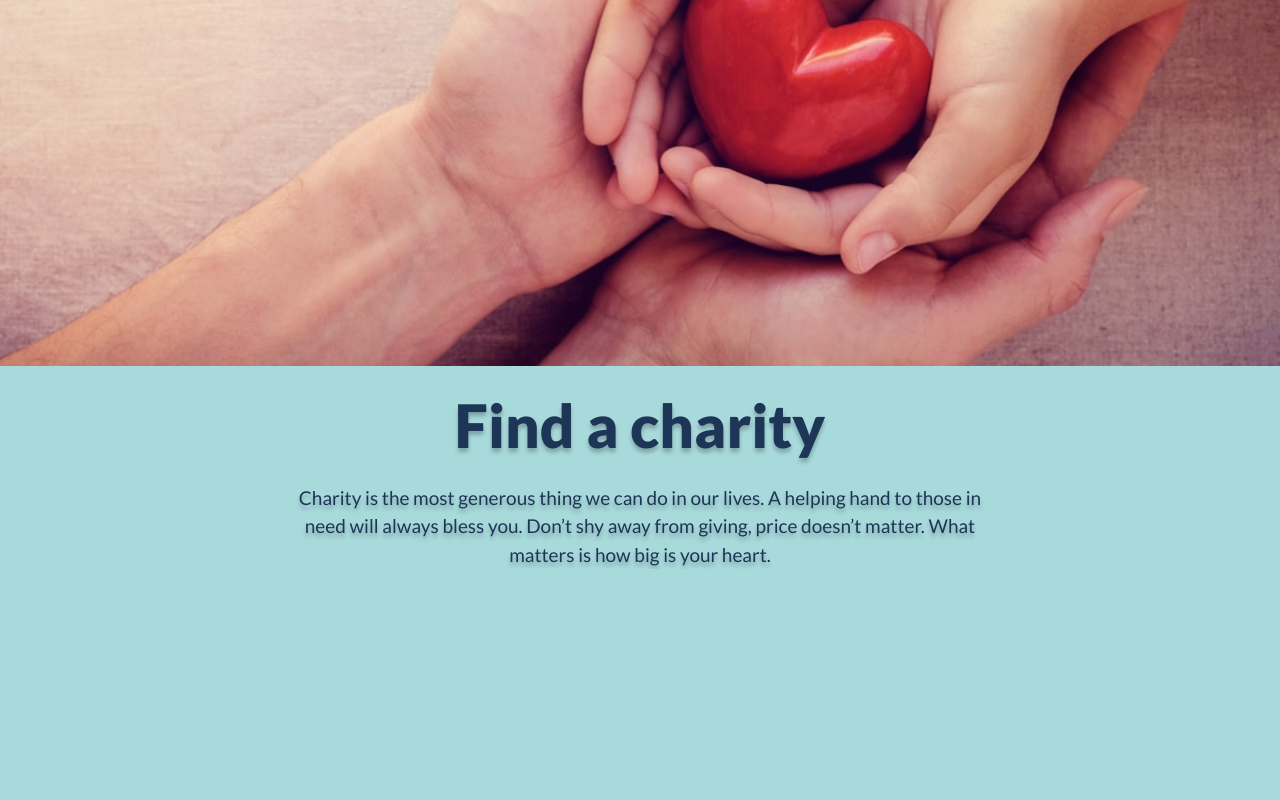
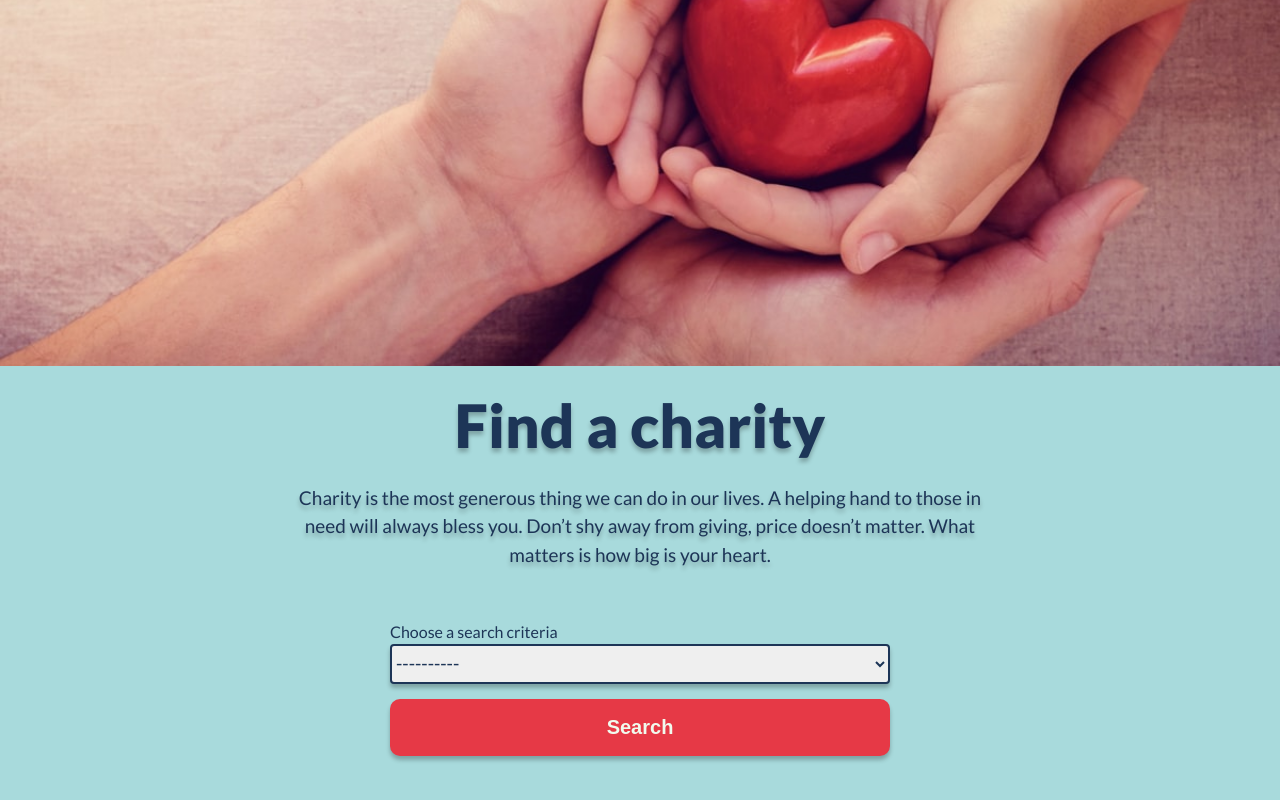
Before and after one commit to nazifbara/happy-giving, a React (Create React App) app: page / in a window 1280 px wide. Shown: the part 314-1114 px from the top of the page. Before the commit the page ends 883 px from the top, so only its background shows below. Built offline with nearby package versions, Linux system fonts and the light colour scheme.

Commit message:
Add search section

```diff
--- a/src/App.js
+++ b/src/App.js
@@ -39,6 +39,18 @@ function App() {
           </p>
         </div>
       </section>
+      <section className="search container container--pall">
+        <form>
+          <label htmlFor="criteria">Choose a search criteria</label>
+          <select>
+            <option>----------</option>
+            <option>Theme</option>
+            <option>Organization home country</option>
+            <option>Country served</option>
+          </select>
+          <button className="button">Search</button>
+        </form>
+      </section>
     </>
   );
 }
--- /dev/null
+++ b/src/scss/_button.scss
@@ -0,0 +1,4 @@
+.button {
+  background-color: $red;
+  color: $light;
+}
--- a/src/scss/_globals.scss
+++ b/src/scss/_globals.scss
@@ -51,6 +51,52 @@ a:hover {
     padding-right: 1.25rem;
     padding-left: 1.25rem;
   }
+
+  &--pall {
+    padding-top: 3.125rem;
+    padding-right: 1.25rem;
+    padding-bottom: 3.125rem;
+    padding-left: 1.25rem;
+  }
+}
+
+// Input
+select {
+  color: $primary;
+  width: 100%;
+  height: 2rem;
+  border: 2px solid $primary;
+  border-radius: 4px;
+  box-shadow: 0px 4px 4px rgba(0, 0, 0, 0.25);
+  font-size: inherit;
+  color: inherit;
+
+  @include breakpoint-up(medium) {
+    height: 2.5rem;
+  }
+}
+
+label {
+  font-size: 0.875rem;
+
+  @include breakpoint-up(medium) {
+    font-size: 1rem;
+  }
+}
+
+// Button
+button {
+  padding: 1.0625rem 1.25rem;
+  font-weight: 700;
+  font-size: inherit;
+  border: none;
+  border-radius: 0.625rem;
+  box-shadow: 0px 4px 4px rgba(0, 0, 0, 0.25);
+  cursor: pointer;
+
+  @include breakpoint-up(medium) {
+    font-size: 1.25rem;
+  }
 }
 
 // Flexbox
--- /dev/null
+++ b/src/scss/_search.scss
@@ -0,0 +1,14 @@
+.search {
+  select {
+    margin-bottom: 0.9375rem;
+  }
+
+  .button {
+    width: 100%;
+  }
+
+  form {
+    max-width: 31.25rem;
+    margin: 0 auto;
+  }
+}
--- a/src/scss/_variables.scss
+++ b/src/scss/_variables.scss
@@ -1,6 +1,8 @@
 // Colors
 $primary: #1d3557;
 $secondary: #a8dadc;
+$red: #e63946;
+$light: #f1faee;
 
 // Font Sizes
 $font-body-sm: 1.0625rem;
--- a/src/scss/styles.scss
+++ b/src/scss/styles.scss
@@ -1,6 +1,9 @@
 @import '_variables';
 @import '_mixins';
+
+@import '_button';
 
 @import '_globals';
 @import '_header';
 @import '_hero';
+@import '_search';
```
